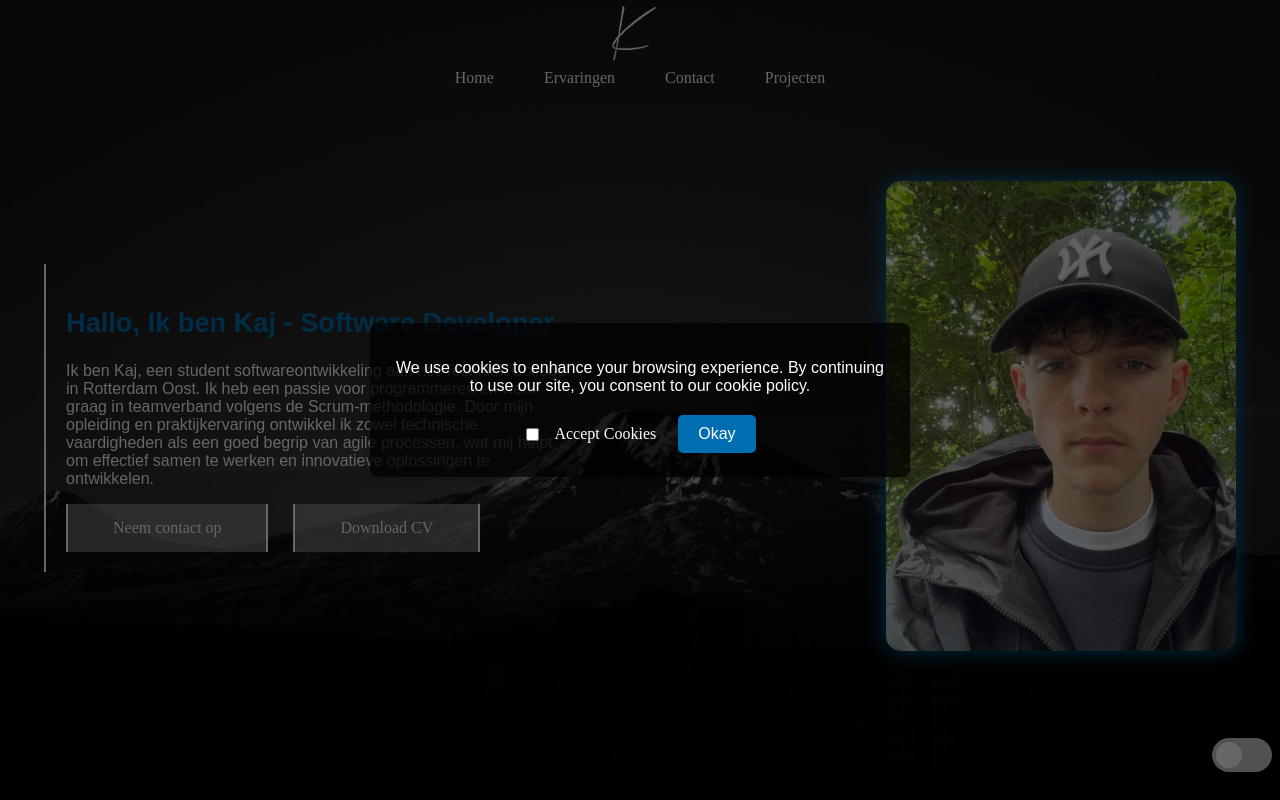
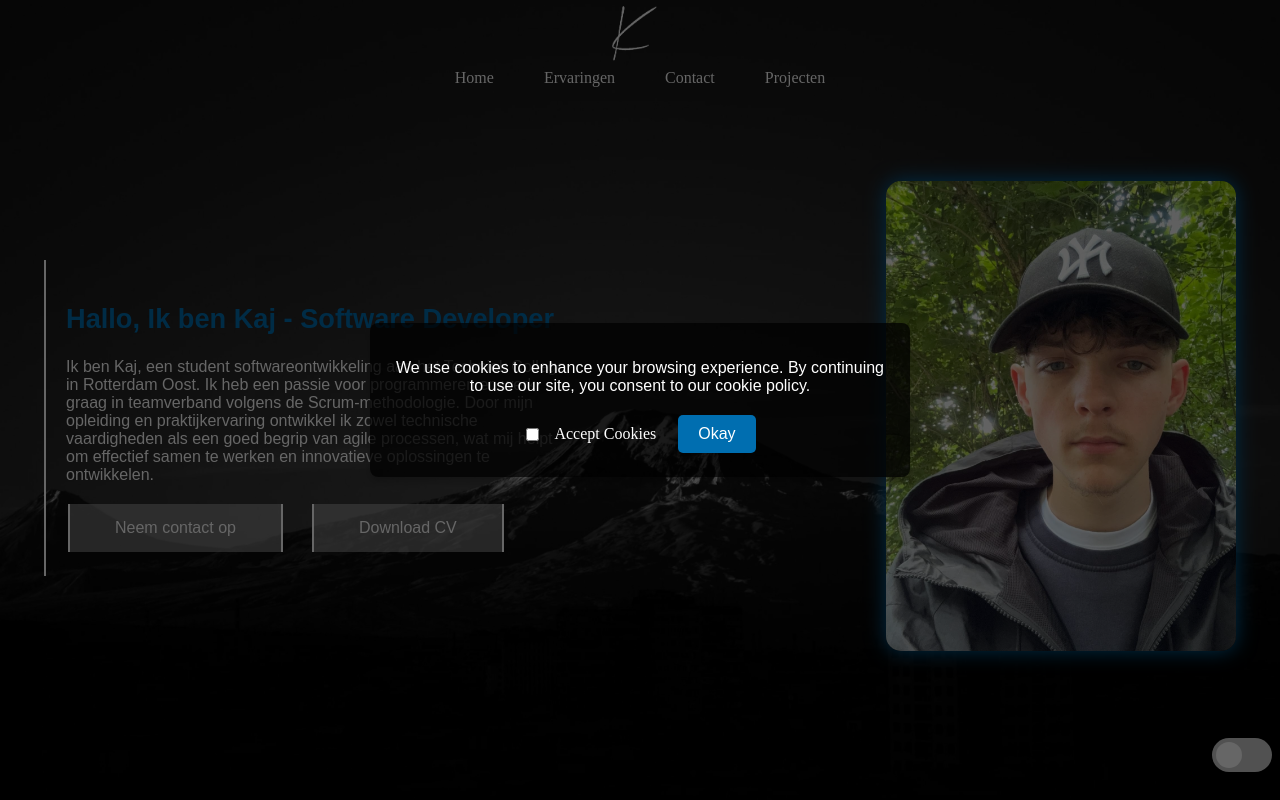
Before and after one commit to KajE879/Portfolio-java, a PHP site: page / in a window 1280 px wide. Run offline with PHP 8.4, Linux system fonts and the light colour scheme.

Commit message:
added coscole.log on button and Accept cookie

```diff
--- a/index.html
+++ b/index.html
@@ -28,10 +28,14 @@
                  en werk graag in teamverband volgens de Scrum-methodologie. Door mijn opleiding en praktijkervaring ontwikkel ik zowel
                  technische vaardigheden als een goed begrip van agile processen, wat mij helpt om effectief samen te werken en innovatieve
                  oplossingen te ontwikkelen.</p>
-            <div class="buttons">
-                <a class="beffect" href="Contact.html">Neem contact op</a>
-                <a class="beffect" href="images/CV-KajvEs.pdf" download>Download CV</a>
-            </div>
+                 <div class="buttons">
+                    <button onclick="handleContactClick()" class="beffect">
+                        <a href="Contact.html">Neem contact op</a>
+                    </button>
+                    <button onclick="handleDownloadClick()" class="beffect">
+                        <a href="images/CV-KajvEs.pdf" download>Download CV</a>
+                    </button>
+                </div>
         </article>
         <div>
             <img class="foto-me" src="images/Kaj.jpeg" alt="A foto of me" >
@@ -39,8 +43,7 @@
     </div>
     <div class="cookie-consent">
         <div class="cookie-content">
-            <p>
-                We use cookies to enhance your browsing experience. By continuing to use our site, you consent to our cookie policy.</p>
+            <p>We use cookies to enhance your browsing experience. By continuing to use our site, you consent to our cookie policy.</p>
             <div class="check">
                 <input type="checkbox" id="accept-cookies">
                 <label for="accept-cookies">Accept Cookies</label>
--- a/main.css
+++ b/main.css
@@ -122,17 +122,22 @@ table tr:hover td {
 }
 
 /* Index */
-article a {
+article button {
     background-color: rgba(180, 180, 180, 0.5);
     padding: 15px 45px;
     border-left: 2px solid white;
     border-right: 2px solid white;
     color: white;
     text-align: center;
-    text-decoration: none;
     display: inline-block;
     font-size: 1em;
     transition: background-color 0.5s;
+    border-radius: 0px;
+}
+
+article a{
+    text-decoration: none;
+    color: white;
 }
 
 article {
@@ -162,7 +167,7 @@ article {
 }
 
 .beffect:hover {
-    background-color: rgb(0, 110, 176);
+    background-color: rgba(0, 109, 176, 0.5);
 }
 
 /* Projects */
@@ -413,10 +418,13 @@ body.light-mode table{
 body.light-mode td{
     border: 1px solid rgba(0, 0, 0, 0.5);
 }
-body.light-mode article a{
+body.light-mode article button{
     border-left: 2px solid rgb(0, 0, 0);
     border-right: 2px solid rgb(0, 0, 0);
     background-color: rgba(80, 80, 80, 0.5);
+}
+body.light-mode article a{
+    color: black;
 }
 body.light-mode article{
     border-left: 2px solid rgb(0, 0, 0);
--- a/main.js
+++ b/main.js
@@ -5,6 +5,7 @@ function acceptCookies() {
     if (checkbox.checked) {
         consentPopup.style.display = 'none';
         localStorage.setItem('cookiesAccepted', 'true');
+        console.log('Cookies are accepted.');
     } else {
         alert("Please accept the cookies to proceed.");
     }
@@ -15,6 +16,7 @@ document.addEventListener('DOMContentLoaded', (event) => {
         consentPopup.style.display = 'none';
     }
 });
+
 
 // Toggle light mode
 document.addEventListener('DOMContentLoaded', (event) => {
@@ -45,3 +47,13 @@ form.addEventListener('submit', (event) => {
     console.log('E-mail:', emailInput);
     console.log('Bericht:', messageInput);
 });
+
+
+function handleContactClick() {
+    console.log('CV button was clicked.');
+    location.href = 'Contact.html';
+}
+function handleDownloadClick() {
+    console.log('Download button was clicked.');
+    location.href = 'images/CV-KajvEs.pdf';
+}
```
Also changed, not shown: images/logo - Copy.png (added).
